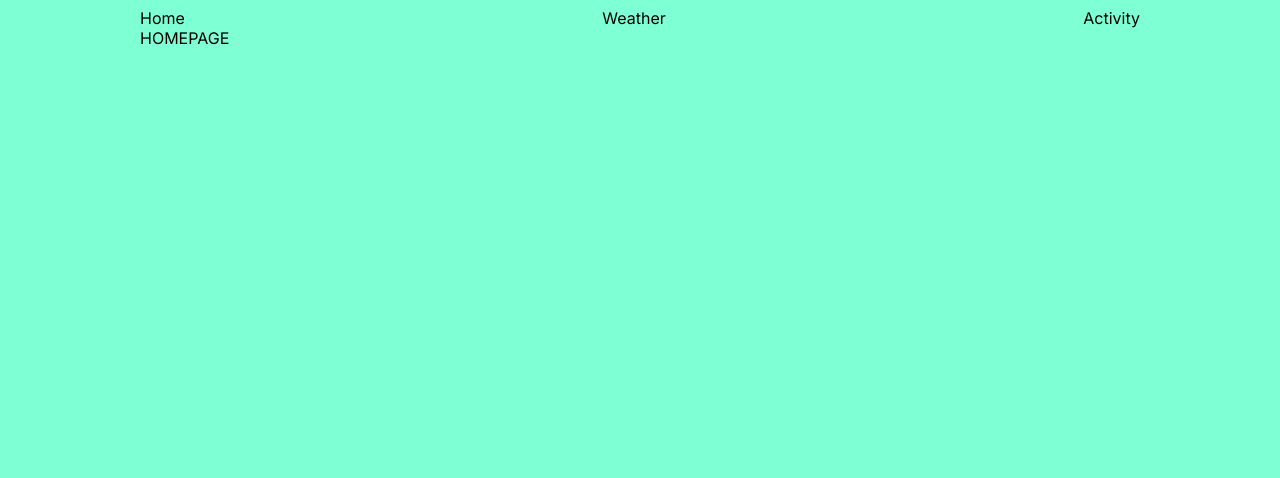
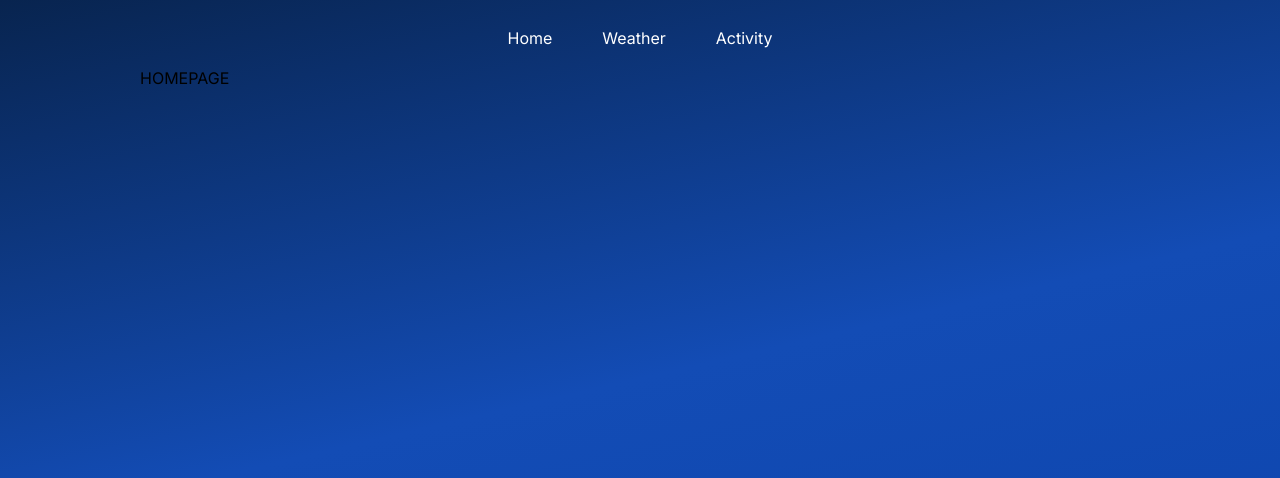
Before and after one commit to Maksym-Kartawcew/WeatherCast, a Next.js app: page / in a window 1280 px wide. Shown: the top 478 px of the page. Built offline with nearby package versions, Linux system fonts and the light colour scheme.

Commit message:
Styles starts

```diff
--- a/app/styles.css
+++ b/app/styles.css
@@ -9,7 +9,12 @@
 }
 
 body {
-  background-color: aquamarine;
+  background: linear-gradient(
+    167deg,
+    #08244f 0%,
+    #134cb5 47.38%,
+    #0b42ab 100%
+  );
 }
 
 a {
--- a/src/components/Components.styled.js
+++ b/src/components/Components.styled.js
@@ -4,9 +4,15 @@ import styled from "styled-components";
 export const Container = styled.div`
   margin: 0 auto;
   max-width: 1000px;
+  height: 100vh;
 `;
 
 export const NavigationBox = styled.ul`
   display: flex;
-  justify-content: space-between;
+  gap: 50px;
+  margin: 0 auto;
+  padding-top: 20px;
+  padding-bottom: 20px;
+  justify-content: center;
+  color: white;
 `;
```
